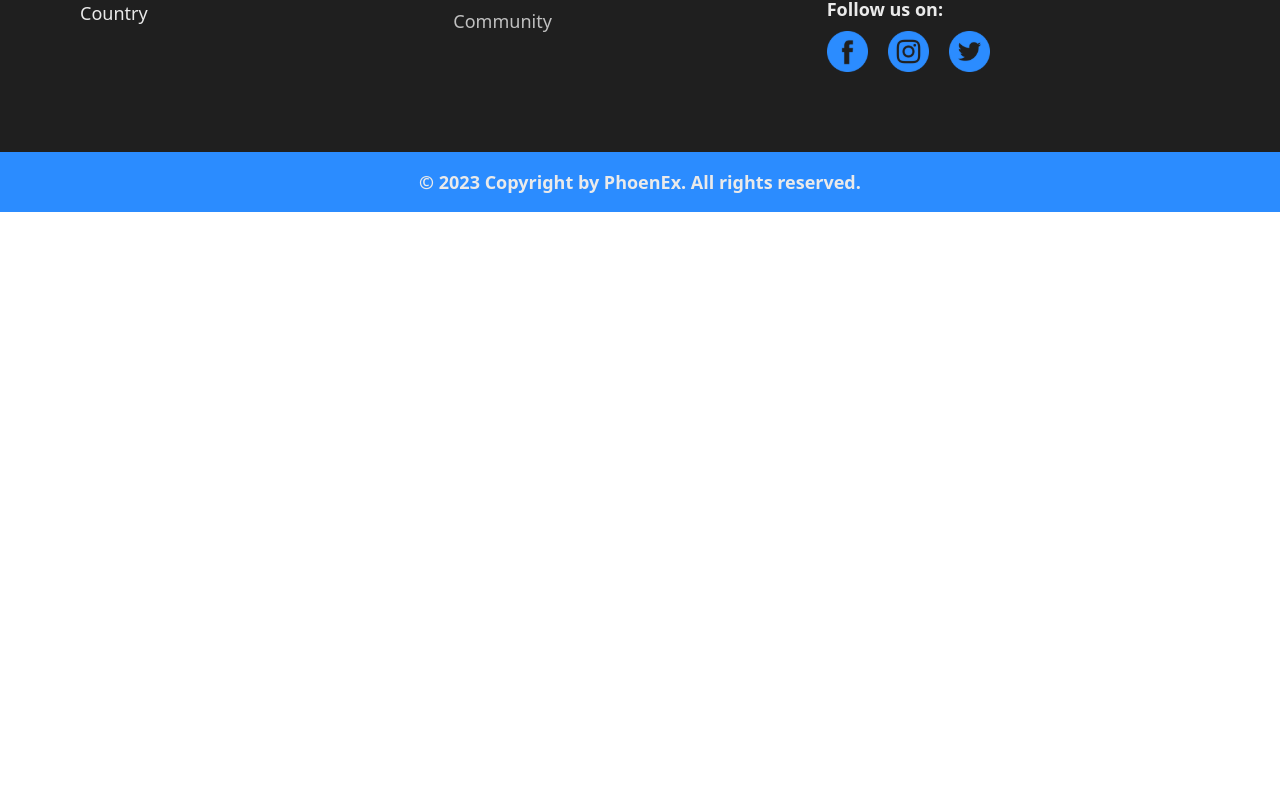
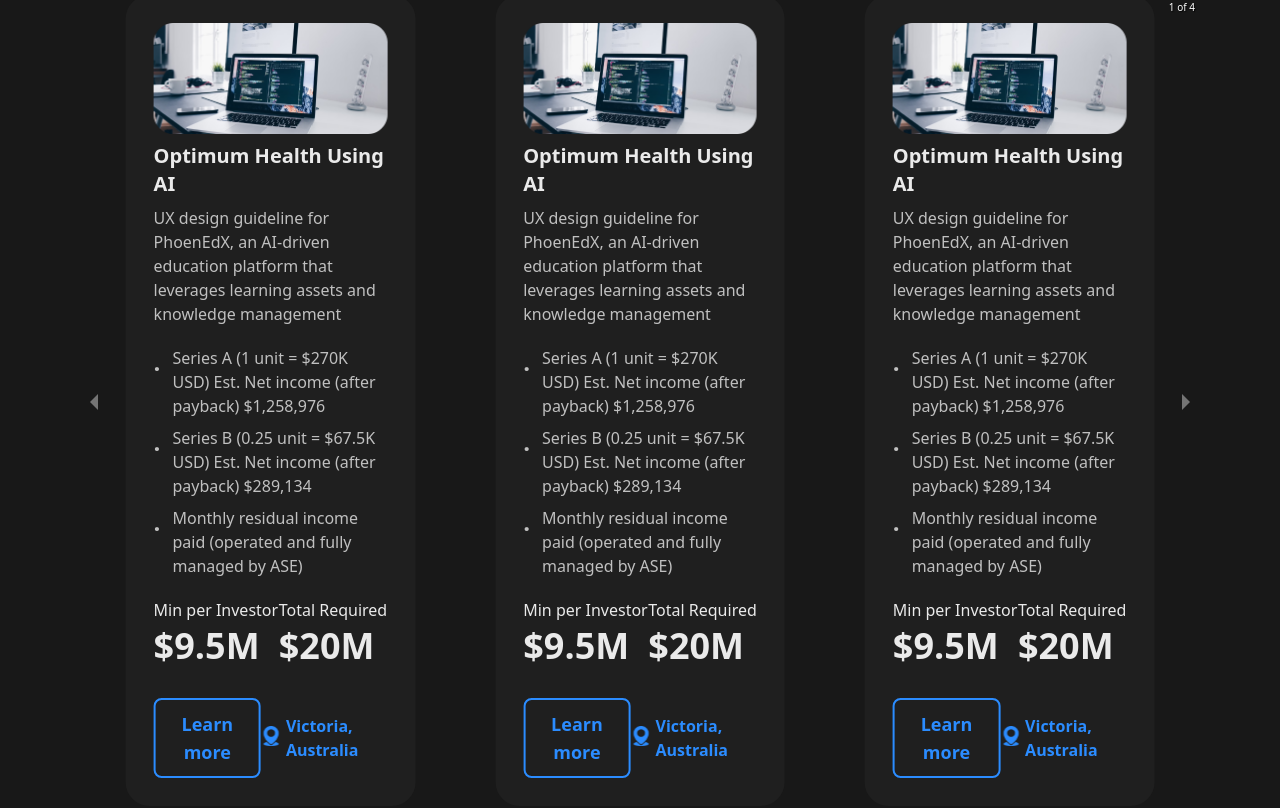
Before and after one commit to masudpro121/phoenex-official-website, a Next.js app: page / in a window 1280 px wide. Shown: the part 4312-5120 px from the top of the page. Before the commit the page ends 4524 px from the top, so only its background shows below. Built offline with nearby package versions, Linux system fonts and the light colour scheme.

Commit message:
fundraising

```diff
--- /dev/null
+++ b/src/components/Homepage/HomeFundraising.jsx
@@ -0,0 +1,118 @@
+import React from "react";
+import { Carousel } from "react-responsive-carousel";
+import Project1 from "@/images/home/project_1.png";
+import LocationImg from "@/images/home/fund_location.svg";
+
+import Image from "next/image";
+const HomeFundraising = () => {
+  const projects = [
+    {
+      img: Project1,
+      title: "Optimum Health Using AI",
+      description:
+        "UX design guideline for PhoenEdX, an AI-driven education platform that leverages learning assets and knowledge management",
+      infos: [
+        "Series A (1 unit = $270K USD) Est. Net income (after payback) $1,258,976",
+        "Series B (0.25 unit = $67.5K USD) Est. Net income (after payback) $289,134",
+        "Monthly residual income paid (operated and fully managed by ASE)",
+      ],
+    },
+    {
+      img: Project1,
+      title: "Optimum Health Using AI",
+      description:
+        "UX design guideline for PhoenEdX, an AI-driven education platform that leverages learning assets and knowledge management",
+      infos: [
+        "Series A (1 unit = $270K USD) Est. Net income (after payback) $1,258,976",
+        "Series B (0.25 unit = $67.5K USD) Est. Net income (after payback) $289,134",
+        "Monthly residual income paid (operated and fully managed by ASE)",
+      ],
+    },
+    {
+      img: Project1,
+      title: "Optimum Health Using AI",
+      description:
+        "UX design guideline for PhoenEdX, an AI-driven education platform that leverages learning assets and knowledge management",
+      infos: [
+        "Series A (1 unit = $270K USD) Est. Net income (after payback) $1,258,976",
+        "Series B (0.25 unit = $67.5K USD) Est. Net income (after payback) $289,134",
+        "Monthly residual income paid (operated and fully managed by ASE)",
+      ],
+    },
+    {
+      img: Project1,
+      title: "Optimum Health Using AI",
+      description:
+        "UX design guideline for PhoenEdX, an AI-driven education platform that leverages learning assets and knowledge management",
+      infos: [
+        "Series A (1 unit = $270K USD) Est. Net income (after payback) $1,258,976",
+        "Series B (0.25 unit = $67.5K USD) Est. Net income (after payback) $289,134",
+        "Monthly residual income paid (operated and fully managed by ASE)",
+      ],
+    },
+
+  ];
+  return (
+    <div>
+      <div className="px-28 pt-20">
+        <h1 >Fundraising Opportunities</h1>
+        <p className="text-xl mt-5">
+          Explore investment opportunities with PhoenEX.
+        </p>
+      </div>
+      <div className="mt-14 mx-20">
+        <Carousel
+          centerMode={true}
+          useKeyboardArrows={true}
+          centerSlidePercentage={33}
+          infiniteLoop={true}
+          showThumbs={false}
+          showIndicators={false}
+        >
+          {projects.map((project, i) => {
+            return (
+              <div key={i} className="bg-cgray mx-10 p-7 rounded-3xl text-left">
+                <div className="space-y-2">
+                  <Image src={project.img} />
+                  <h4 className="text-xl font-semibold">{project.title}</h4>
+                  <p className="text-clightGray">{project.description}</p>
+                </div>
+                <div className="space-y-2 mt-5 text-clightGray">
+                  {project.infos.map((info, j) => {
+                    return (
+                      <div key={info + j} className="flex gap-3">
+                        <div className="text-2xl font-bold ">.</div>
+                        <div>{info}</div>
+                      </div>
+                    );
+                  })}
+                </div>
+                <div className="flex justify-between mt-5">
+                  <div className="space-y-1">
+                    <p>Min per Investor</p>
+                    <h2 className="text-4xl font-bold">$9.5M</h2>
+                  </div>
+                  <div className="space-y-1">
+                    <p>Total Required</p>
+                    <h2 className="text-4xl font-bold">$20M</h2>
+                  </div>
+                </div>
+                <div className="flex justify-between items-center mt-8">
+                    <div>
+                      <button className="text-cblue font-semibold text-lg border-2 rounded-lg px-5   border-cblue py-2.5">Learn more</button>
+                    </div>
+                    <div className="flex items-center gap-1">
+                      <div><Image className="" src={LocationImg} /></div>
+                      <p className="font-semibold w-full  text-cblue">Victoria, Australia</p>
+                    </div>
+                  </div>
+              </div>
+            );
+          })}
+        </Carousel>
+      </div>
+    </div>
+  );
+};
+
+export default HomeFundraising;
--- a/src/pages/index.jsx
+++ b/src/pages/index.jsx
@@ -6,6 +6,7 @@
 import HomeExplore from "@/components/Homepage/HomeExplore"
 import Wave from "@/components/Common/Wave"
 import HomeEdu from "@/components/Homepage/HomeEdu"
+import HomeFundraising from "@/components/Homepage/HomeFundraising"
 
 const inter = Inter({ subsets: ['latin'] })
 
@@ -17,6 +18,7 @@
         <HomeExplore />
         <Wave />
         <HomeEdu />
+        <HomeFundraising />
       </div>
   )
 }
```
Also changed, not shown: src/images/home/fund_location.svg (added).
